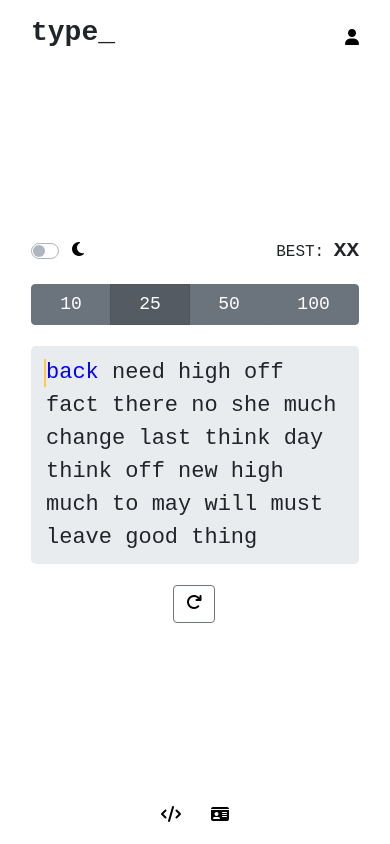
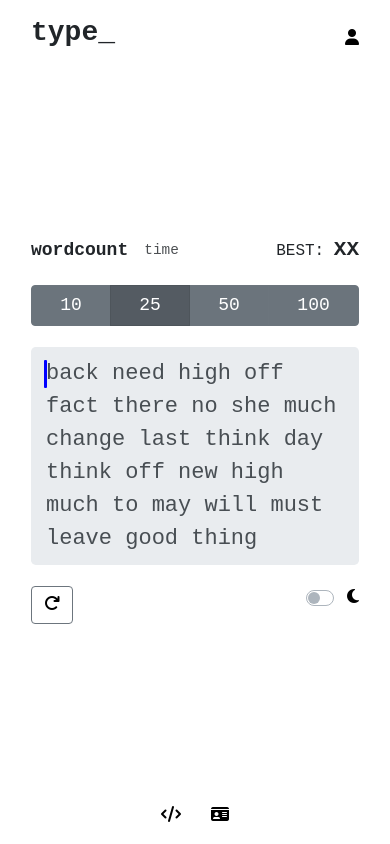
Before and after one commit to samwaree/type, a website built with webpack: page src/index.html in a window 390 px wide. Built offline with nearby package versions, Linux system fonts and the light colour scheme; no server answers; what tiny-timer would draw is missing.

Commit message:
Fix some bugs, make redo button easier for keyboard use, clean up cursor/colors

```diff
--- a/src/index.html
+++ b/src/index.html
@@ -139,12 +139,9 @@
       </div>
       <div id="main-page">
         <div class="row">
-          <div class="col align-self-center">
-            <div class="custom-control custom-switch">
-              <input type="checkbox" class="custom-control-input" id="theme-switch">
-              <label class="custom-control-label" style="padding-left: 5px;" for="theme-switch"><i
-                  class="fas fa-moon"></i></label>
-            </div>
+          <div class="col d-flex justify-content-start words-time-picker">
+            <p class="word-time-option word-time-option-active">wordcount</p>
+            <p class="word-time-option" data-toggle="tooltip" title="Coming soon!">time</p>
           </div>
           <div class="col">
             <h6 style="margin-bottom: 0px;" align="right">BEST: <span id="highest-wpm"></span></h6>
@@ -174,20 +171,21 @@
         </div>
         <div class="row top-padding">
           <div class="col">
-            <div class="jumbotron">
+            <div id="jumbotron" class="jumbotron" tabindex="0">
               <div id="cursor" class="cursor"></div>
-              <div id="words">
-
-              </div>
+              <div id="words"></div>
             </div>
           </div>
         </div>
         <div class="row-12 top-padding align-items-center">
-          <div class="col-1-auto align-items-center">
-            <div data-toggle="tooltip" data-placement="bottom" title="Redo" class="input-group-append">
-              <button class="btn btn-outline-secondary" type="button" onclick="TypingTester.loadWords()">
-                <i class="fas fa-redo"></i>
-              </button>
+          <div class="d-flex justify-content-between">
+            <button id="redo-button" class="btn btn-outline-secondary" type="button" onclick="TypingTester.loadWords()">
+              <i class="fas fa-redo"></i>
+            </button>
+            <div class="custom-control custom-switch d-flex align-items-start">
+              <input type="checkbox" class="custom-control-input" id="theme-switch">
+              <label class="custom-control-label" style="padding-left: 5px;" for="theme-switch"><i
+                  class="fas fa-moon"></i></label>
             </div>
           </div>
         </div>
--- a/src/index.js
+++ b/src/index.js
@@ -11,6 +11,7 @@ const wordCountButtons = document.getElementById('word-count-select');
 
 const timer = new Timer({ interval: 1000, stopwatch: true });
 const maxTime = 1200000;
+const MAX_NUMBER_OF_LETTERS = 30;
 
 const darkModeWPMGraphColor = 'rgba(0, 255, 255, .2)';
 const darkModeAccuracyColor = 'rgba(0, 177, 0, .1)';
@@ -152,18 +153,20 @@ document.onkeydown = (e) => {
     goBackToTest();
   } else if (e.key === ' ') {
     e.preventDefault();
+    let redoButton = document.getElementById('redo-button');
+    if (document.activeElement === redoButton) {
+      loadWords();
+      return;
+    }
     if (currentWordInput != '') {
       nextWord();
       currentWordInput = '';
     }
   } else if ((e.keyCode >= 49 && e.keyCode <= 90) || e.keyCode === 8) {
-    if (e.keyCode !== 8) {
-      currentWordInput += e.key;
-    } else {
-      currentWordInput = currentWordInput.slice(0, -1);
-    }
+    // If the keycode is alpha/numberic or Backspace
     if (currentWordPosition == 0 && timer.status != 'running') {
       timer.start(maxTime);
+      document.getElementById('jumbotron').focus();
     }
     if (currentWordPosition < wordCount) {
       handleLetterInput(e.key);
@@ -261,6 +264,10 @@ function handleLetterInput(letter) {
   const word = childNodes[currentWordPosition];
 
   if (letter !== 'Backspace') {
+    if (word.childNodes.length >= MAX_NUMBER_OF_LETTERS) {
+      return;
+    }
+    currentWordInput += letter;
     if (currentLetterPosition >= wordList[currentWordPosition].length) {
       const newLetter = document.createElement('span');
       newLetter.innerHTML = letter;
@@ -281,6 +288,7 @@ function handleLetterInput(letter) {
     if (currentLetterPosition === 0) {
       return;
     }
+    currentWordInput = currentWordInput.slice(0, -1);
     currentLetterPosition--;
     if (currentLetterPosition >= wordList[currentWordPosition].length) {
       word.removeChild(word.lastChild.previousSibling);
@@ -399,6 +407,8 @@ function loadWords() {
   setTimeout(() => {
     document.getElementById('cursor').style.top = '13px';
     document.getElementById('cursor').style.left = '28px';
+    document.getElementById('redo-button').blur();
+    document.getElementById('jumbotron').focus();
   }, 10);
 }
 
--- a/src/style.css
+++ b/src/style.css
@@ -97,8 +97,8 @@ canvas {
 
 .cursor {
   height: 28px;
-  width: 2px;
-  background-color: #ffc947;
+  width: 3px;
+  border-radius: 1px;
   position: absolute;
   transition: top 0.1s, left 0.1s;
 }
@@ -111,6 +111,10 @@ canvas {
 
 .top-padding {
   margin-top: 21px;
+}
+
+.top-padding-small {
+  margin-top: 10px;
 }
 
 .no-padding {
@@ -131,12 +135,35 @@ canvas {
   margin-bottom: 0 !important;
 }
 
+.words-time-picker {
+  gap: 12px;
+}
+
+.word-time-option {
+  margin-bottom: 0;
+  font-size: 18px;
+  cursor: pointer;
+  opacity: 0.8;
+  transform: scale(0.8);
+  transition: transform 0.2s;
+}
+
+.word-time-option-active {
+  opacity: 1 !important;
+  font-weight: bold;
+  transform: scale(1);
+}
+
 .jumbotron {
   padding-top: 10px;
   padding-left: 15px;
   padding-right: 15px;
   padding-bottom: 10px;
   margin: 0;
+}
+
+.jumbotron:focus {
+  outline: none;
 }
 
 .title {
--- a/src/themes/dark.css
+++ b/src/themes/dark.css
@@ -39,7 +39,7 @@ div,
 }
 
 .incorrect-letter {
-  color: rgb(255, 67, 67);
+  color: #eb3d3d;
 }
 
 .incorrect > span:not(.space) {
@@ -49,6 +49,10 @@ div,
 
 .correct {
   color: rgb(0, 177, 0);
+}
+
+.cursor {
+  background-color: #269feb;
 }
 
 .wrong:focus,
--- a/src/themes/light.css
+++ b/src/themes/light.css
@@ -10,16 +10,29 @@ body {
   background-color: #6b747c;
 }
 
-.current-word {
-  color: blue;
+.letter {
+  color: #484e53;
 }
 
-.incorrect {
+.correct-letter {
+  color: black !important;
+}
+
+.incorrect-letter {
   color: red;
+}
+
+.incorrect > span:not(.space) {
+  text-decoration: underline;
+  text-decoration-color: rgb(255, 67, 67);
 }
 
 .correct {
   color: green;
+}
+
+.cursor {
+  background-color: blue;
 }
 
 i {
```
Also changed, not shown: 1 other file.
